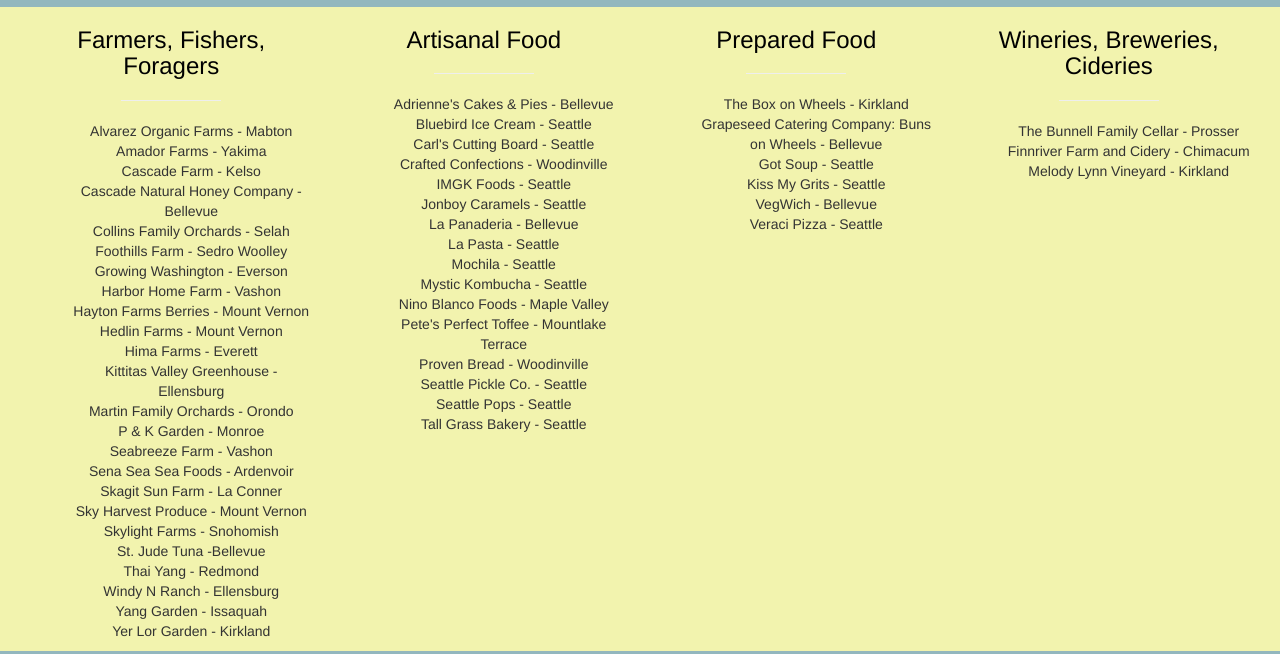
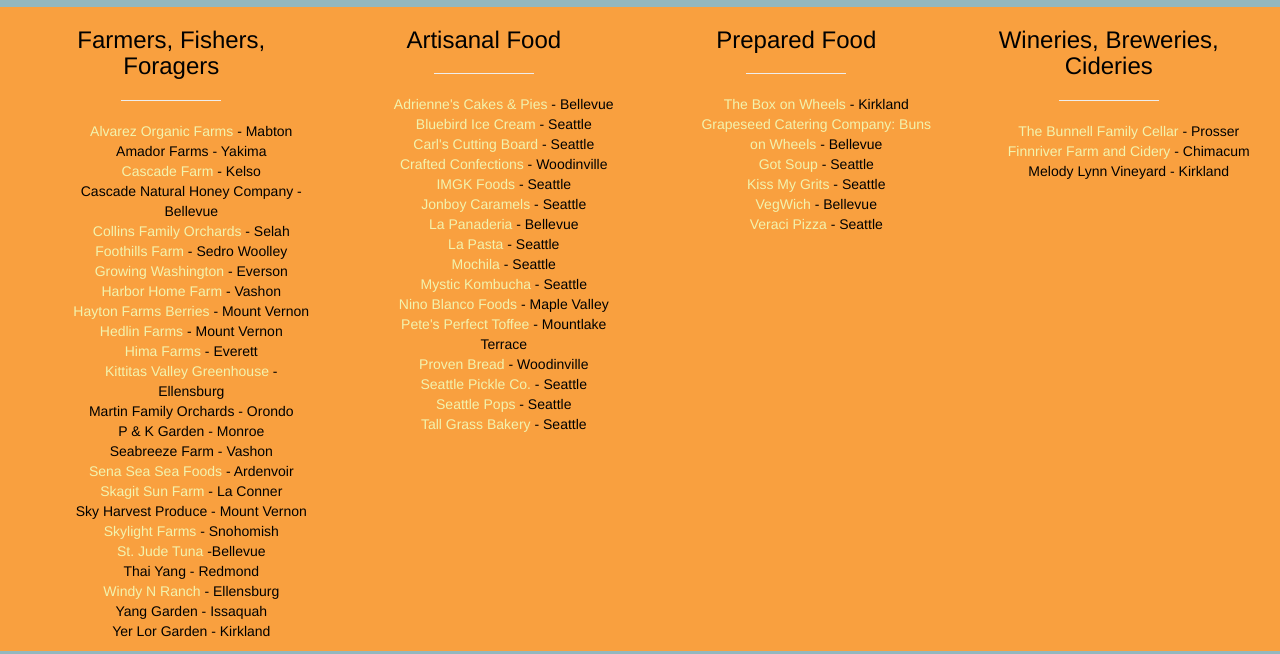
Before and after one commit to trevans24/bellevue-farmers-market, a website: page vendors.html in a window 1280 px wide. Shown: the part 1531-2185 px from the top of the page. Drawn offline with nearby package versions, Linux system fonts and the light colour scheme.

Commit message:
vendors with websites now all have links

```diff
--- a/src/main.scss
+++ b/src/main.scss
@@ -268,10 +268,13 @@
   color: #eb3812 !important;
 }
 
-.vendors h2, h3, h4, h5 {
+.vendors h2, h3, h4, h5, li {
   color: $fontColor2 !important;
 }
 
+.info .vendor-list li a {
+  color: $tertiary;
+}
 .info .vendor-list li {
   font-size: 14px;
   list-style: none;
--- a/vendors.html
+++ b/vendors.html
@@ -98,33 +98,33 @@
 
   <!-- Vendor Info -->
   <section id="info" class="info">
-    <div class="bg-tertiary container-fluid">
+    <div class="bg-quaternary container-fluid">
       <div class="text-center col-md-3">
         <h3>Farmers, Fishers, Foragers</h3>
         <hr class="small">
         <ul class="vendor-list">
-          <li>Alvarez Organic Farms - Mabton</li>
+          <li><a href="http://www.alvarezorganic.com/">Alvarez Organic Farms</a> - Mabton</li>
           <li>Amador Farms - Yakima</li>
-          <li>Cascade Farm - Kelso</li>
+          <li><a href="https://cascadefarm.com/">Cascade Farm</a> - Kelso</li>
           <li>Cascade Natural Honey Company - Bellevue</li>
-          <li>Collins Family Orchards - Selah</li>
-          <li>Foothills Farm - Sedro Woolley</li>
-          <li>Growing Washington - Everson</li>
-          <li>Harbor Home Farm - Vashon</li>
-          <li>Hayton Farms Berries - Mount Vernon</li>
-          <li>Hedlin Farms - Mount Vernon</li>
-          <li>Hima Farms - Everett</li>
-          <li>Kittitas Valley Greenhouse - Ellensburg</li>
+          <li><a href="http://collinsfamilyorchards.com/">Collins Family Orchards</a> - Selah</li>
+          <li><a href="https://www.facebook.com/foothillsfarmer">Foothills Farm</a> - Sedro Woolley</li>
+          <li><a href="https://www.growingwashington.org/">Growing Washington</a> - Everson</li>
+          <li><a href="https://harborhomefarm.wordpress.com/">Harbor Home Farm</a> - Vashon</li>
+          <li><a href="http://www.haytonfarmsberries.com/">Hayton Farms Berries</a> - Mount Vernon</li>
+          <li><a href="http://www.hedlinfarms.com/">Hedlin Farms</a> - Mount Vernon</li>
+          <li><a href="http://www.himanursery.com/index.php">Hima Farms</a> - Everett</li>
+          <li><a href="http://kittitasvalleygreenhouse.com/">Kittitas Valley Greenhouse</a> - Ellensburg</li>
           <li>Martin Family Orchards - Orondo</li>
           <li>P & K Garden - Monroe</li>
           <li>Seabreeze Farm - Vashon</li>
-          <li>Sena Sea Sea Foods - Ardenvoir</li>
-          <li>Skagit Sun Farm - La Conner</li>
+          <li><a href="https://www.senasea.com/">Sena Sea Sea Foods</a> - Ardenvoir</li>
+          <li><a href="https://www.facebook.com/people/Skagit-Sun/100011860239192">Skagit Sun Farm</a> - La Conner</li>
           <li>Sky Harvest Produce - Mount Vernon</li>
-          <li>Skylight Farms - Snohomish</li>
-          <li>St. Jude Tuna -Bellevue</li>
+          <li><a href="http://skylightfarms.com/">Skylight Farms</a> - Snohomish</li>
+          <li><a href="http://www.tunatuna.com/">St. Jude Tuna</a> -Bellevue</li>
           <li>Thai Yang - Redmond</li>
-          <li>Windy N Ranch - Ellensburg</li>
+          <li><a href="https://www.windynranch.com/">Windy N Ranch</a> - Ellensburg</li>
           <li>Yang Garden - Issaquah</li>
           <li>Yer Lor Garden - Kirkland</li>
         </ul>
@@ -133,42 +133,42 @@
         <h3>Artisanal Food</h3>
         <hr class="small">
         <ul class="vendor-list">
-          <li>Adrienne's Cakes & Pies - Bellevue</li>
-          <li>Bluebird Ice Cream - Seattle</li>
-          <li>Carl's Cutting Board - Seattle</li>
-          <li>Crafted Confections - Woodinville</li>
-          <li>IMGK Foods - Seattle</li>
-          <li>Jonboy Caramels - Seattle</li>
-          <li>La Panaderia - Bellevue</li>
-          <li>La Pasta - Seattle</li>
-          <li>Mochila - Seattle</li>
-          <li>Mystic Kombucha - Seattle</li>
-          <li>Nino Blanco Foods - Maple Valley</li>
-          <li>Pete's Perfect Toffee - Mountlake Terrace</li>
-          <li>Proven Bread - Woodinville</li>
-          <li>Seattle Pickle Co. - Seattle</li>
-          <li>Seattle Pops - Seattle</li>
-          <li>Tall Grass Bakery - Seattle</li>
+          <li><a href="http://adriennescakesandpies.com/index.html">Adrienne's Cakes & Pies</a> - Bellevue</li>
+          <li><a href="https://www.facebook.com/bluebirdicecrm">Bluebird Ice Cream</a> - Seattle</li>
+          <li><a href="http://www.carlscuttingboard.com/">Carl's Cutting Board</a> - Seattle</li>
+          <li><a href="https://www.ilovecrafted.com/">Crafted Confections</a> - Woodinville</li>
+          <li><a href="http://www.joessauces.com/">IMGK Foods</a> - Seattle</li>
+          <li><a href="https://jonboycaramels.com/">Jonboy Caramels</a> - Seattle</li>
+          <li><a href="http://www.cakeboxco.com/">La Panaderia</a> - Bellevue</li>
+          <li><a href="https://www.facebook.com/LaPastaSeattle/">La Pasta</a> - Seattle</li>
+          <li><a href="https://www.facebook.com/MochilaYogurt">Mochila</a> - Seattle</li>
+          <li><a href="https://www.facebook.com/mystickombucha">Mystic Kombucha</a> - Seattle</li>
+          <li><a href="http://ninoblancosalsa.com/">Nino Blanco Foods</a> - Maple Valley</li>
+          <li><a href="http://petesperfecttoffee.com/">Pete's Perfect Toffee</a> - Mountlake Terrace</li>
+          <li><a href="http://www.provenbread.com/">Proven Bread</a> - Woodinville</li>
+          <li><a href="http://www.seattlepickleco.com/">Seattle Pickle Co.</a> - Seattle</li>
+          <li><a href="https://www.seattlepops.com/">Seattle Pops</a> - Seattle</li>
+          <li><a href="https://www.tallgrassbakery.com/about.html">Tall Grass Bakery</a> - Seattle</li>
         </ul>
       </div>
       <div class="text-center col-md-3">
         <h3>Prepared Food</h3>
         <hr class="small">
         <ul class="vendor-list">
-          <li>The Box on Wheels - Kirkland</li>
-          <li>Grapeseed Catering Company: Buns on Wheels - Bellevue</li>
-          <li>Got Soup - Seattle</li>
-          <li>Kiss My Grits - Seattle</li>
-          <li>VegWich - Bellevue</li>
-          <li>Veraci Pizza - Seattle</li>
+          <li><a href="https://theboxonwheels.com/">The Box on Wheels</a> - Kirkland</li>
+          <li><a href="http://www.bunsonwheels.com/">Grapeseed Catering Company: Buns on Wheels</a> - Bellevue</li>
+          <li><a href="http://www.gotsoupseattle.com/">Got Soup</a> - Seattle</li>
+          <li><a href="http://www.kmgtruck.com/">Kiss My Grits</a> - Seattle</li>
+          <li><a href="http://veg-wich.com/">VegWich</a> - Bellevue</li>
+          <li><a href="http://www.veracipizza.com/">Veraci Pizza</a> - Seattle</li>
         </ul>
       </div>
       <div class="text-center col-md-3">
         <h3>Wineries, Breweries, Cideries</h3>
         <hr class="small">
         <ul class="vendor-list">
-          <li>The Bunnell Family Cellar - Prosser</li>
-          <li>Finnriver Farm and Cidery - Chimacum</li>
+          <li><a href="http://www.bunnellfamilycellar.com/home.aspx">The Bunnell Family Cellar</a> - Prosser</li>
+          <li><a href="http://www.finnriver.com/">Finnriver Farm and Cidery</a> - Chimacum</li>
           <li>Melody Lynn Vineyard - Kirkland</li>
         </ul>
       </div>
```
Also changed, not shown: public/styles/main.css.
